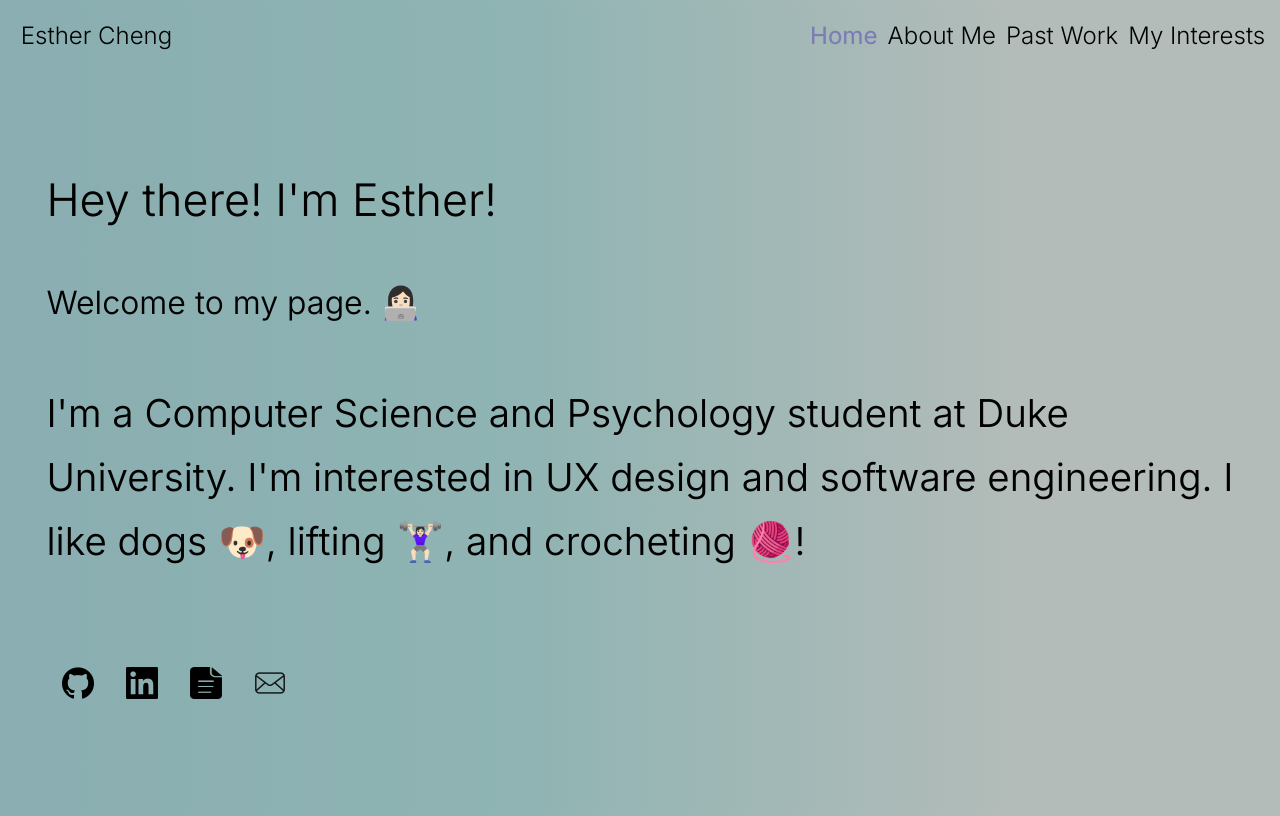
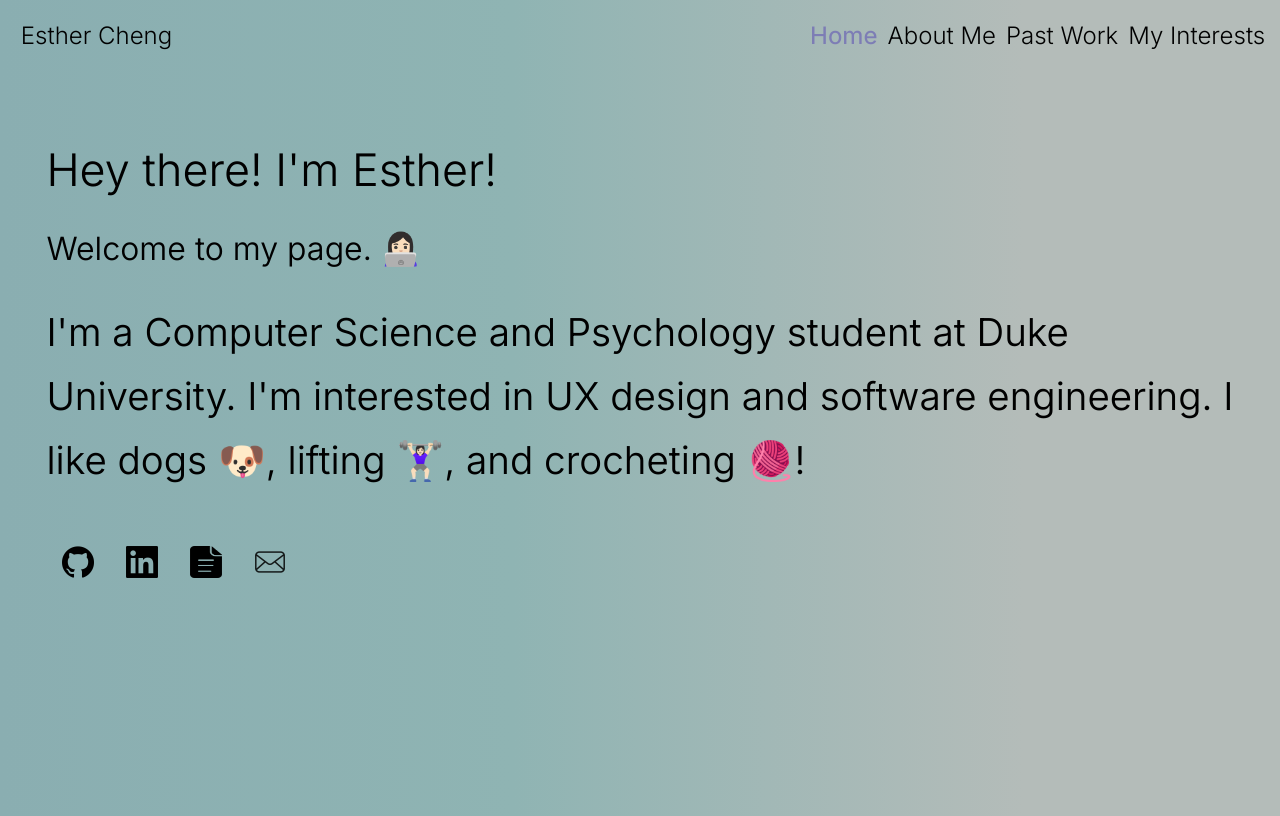
Before and after one commit to esther-cheng/personal-site, a Next.js app: page / in a window 1280 px wide. Built offline with nearby package versions, Linux system fonts and the light colour scheme.

Commit message:
changes to css

```diff
--- a/next.config.mjs
+++ b/next.config.mjs
@@ -1,8 +1,4 @@
 /** @type {import('next').NextConfig} */
-const nextConfig = {
-  output: 'export',
-  basePath: '/personal-site',
-  assetPrefix: "/personal-site"
-};
+const nextConfig = {};
 
 export default nextConfig;
--- a/src/app/page.tsx
+++ b/src/app/page.tsx
@@ -1,12 +1,14 @@
 "use client"
 import Image from "next/image";
-import "../styles/esthers-site.css"
+import "../styles/esthers-site.css";
+import "./globals.css";
 import Header from "../components/header";
 
 export default function Home() {
   return (
     <div className="body">
       <Header activeLink="home"/>
+      <div className="appears" id="home">
         <div className="welcome-container">
             <h1 className="welcome-title">Hey there! I'm Esther!</h1>
             <h2 className="welcome-subtitle">Welcome to my page. 👩🏻‍💻</h2>
@@ -30,5 +32,6 @@ export default function Home() {
           /></a>
         </div>
       </div>
+    </div>
   );
 }
--- a/src/styles/esthers-site.css
+++ b/src/styles/esthers-site.css
@@ -13,16 +13,9 @@
    100% { transform: rotate(5deg); }
 }
 
-.body {
-    font-family: 'Inter', Arial, Helvetica, sans-serif;
-    height: 100vh;
-    width: 100vw;
-    background-image: linear-gradient(to right,#8aaeb1 0%, #8fb4b3 40%, #b4bcb9 80%);
-    animation-timing-function: cubic-bezier();
-    cursor: url('/public/img/cursor.svg'), auto;
-    scroll-behavior: smooth;
+#home {
+    padding: 0vw;
 }
-
 .welcome-container {
     margin: 10vh 3vw 0vh 3vw;
     animation: fadein 3s;
@@ -38,6 +31,7 @@
     font-size: 3.5vw;
     color: rgb(0, 0, 0);
     font-weight: 325;
+    margin: 0vw 0vw 2.5vw 0vw;
 }
 
 .welcome-subtitle {
@@ -47,6 +41,7 @@
     font-size: 2.5vw;
     color: rgb(0, 0, 0);
     font-weight: 350;
+    margin: 0vw 0vw 2.5vw 0vw;
 }
 
 .welcome-blurb {
@@ -57,7 +52,7 @@
     color: rgb(0, 0, 0);
     font-weight: 350;
     line-height: 8vh;
-    margin: 4vh 0vh 5vh 0vh;
+    margin: 0vh;
 }
 
 .icons-container {
```
Lines whose indentation alone changed are shown as unchanged.
